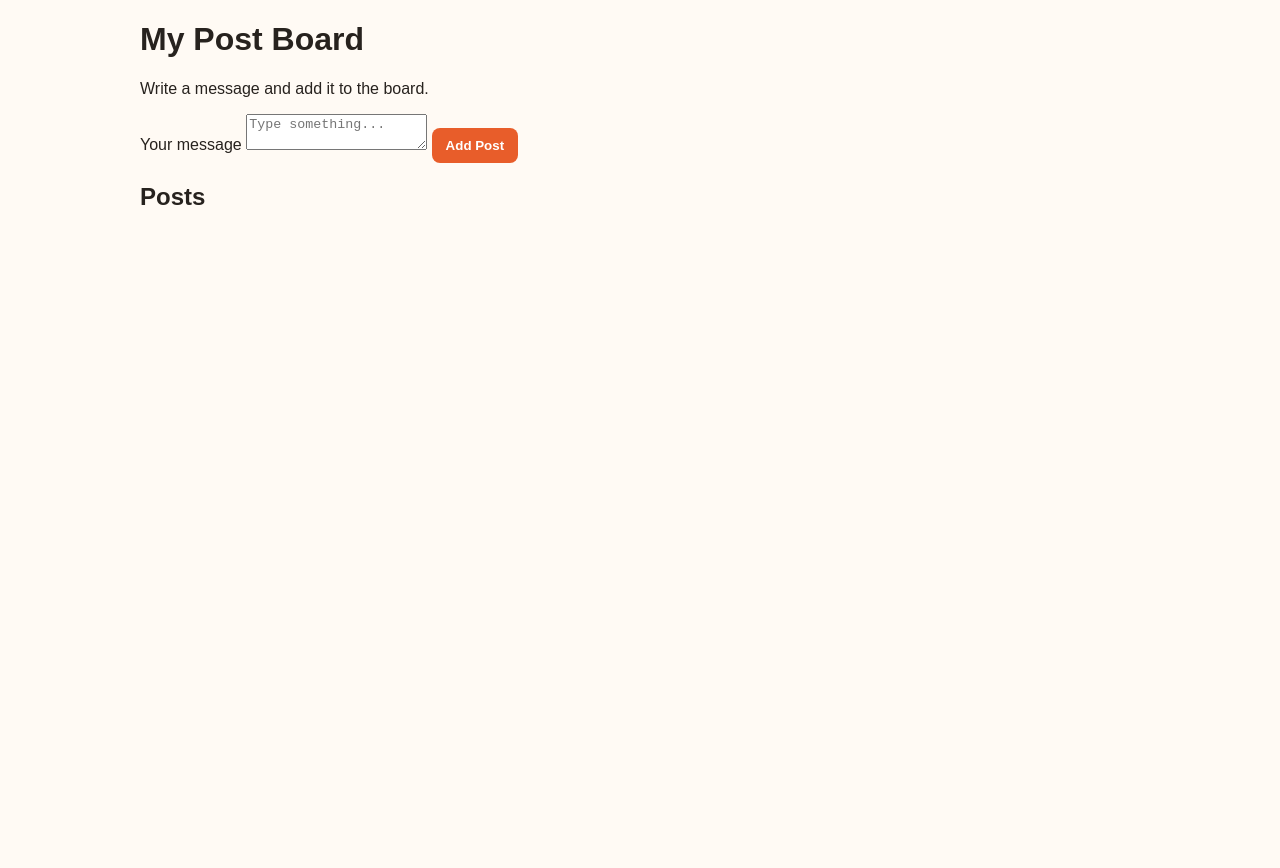
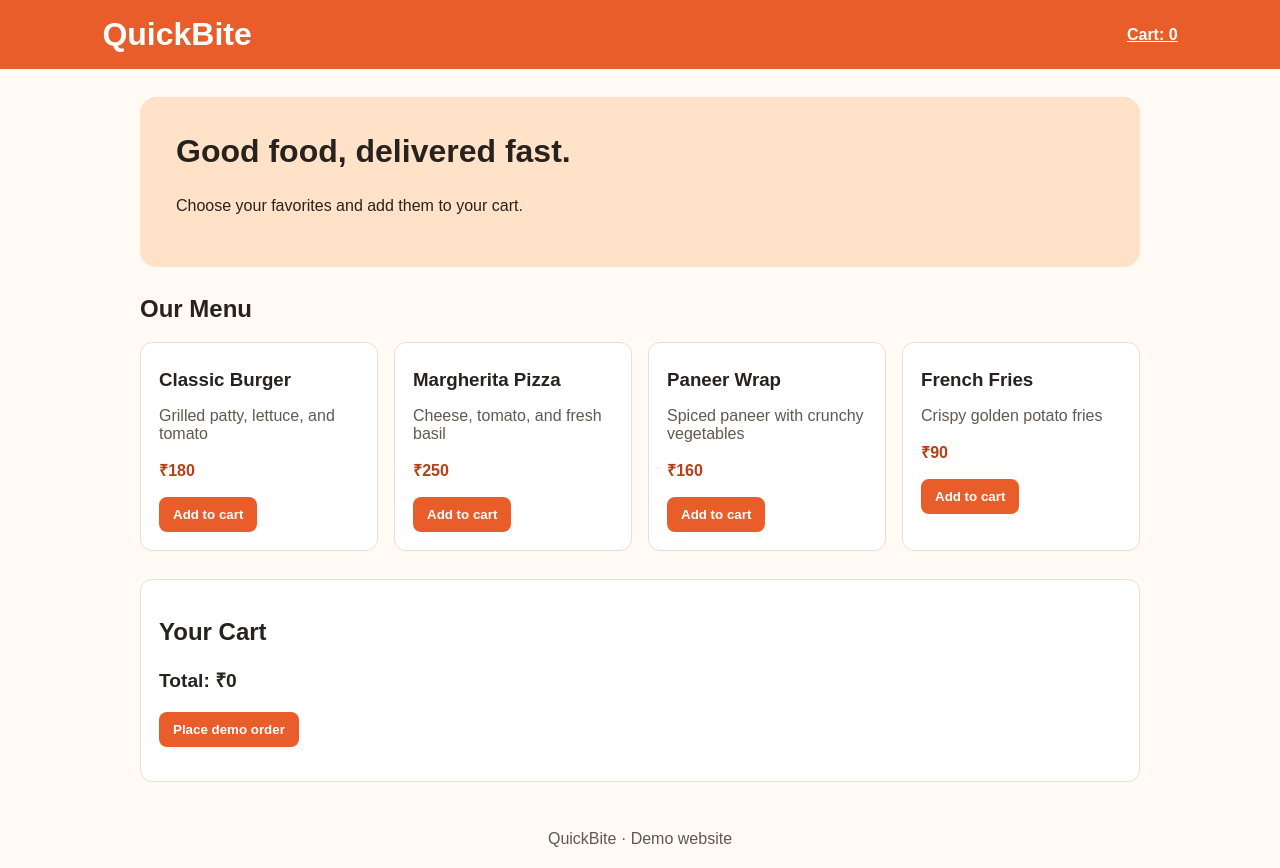
Before and after one commit to vetrivel2203/fswd-ex-2-a, a plain HTML site: page index.html in a window 1280 px wide. Before the commit the page ends 800 px from the top, so only its background shows below. Drawn offline with Linux system fonts and the light colour scheme.

Commit message:
Update index.html

```diff
--- a/index.html
+++ b/index.html
@@ -3,25 +3,36 @@
 <head>
   <meta charset="UTF-8">
   <meta name="viewport" content="width=device-width, initial-scale=1.0">
-  <title>Simple Post Board</title>
+  <title>QuickBite Food Delivery</title>
   <link rel="stylesheet" href="style.css">
   <script src="script.js" defer></script>
 </head>
 <body>
-  <main class="container">
-    <h1>My Post Board</h1>
-    <p>Write a message and add it to the board.</p>
+  <header class="header">
+    <h1>QuickBite</h1>
+    <a href="#cart">Cart: <span id="cart-count">0</span></a>
+  </header>
 
-    <form id="postForm">
-      <label for="postText">Your message</label>
-      <textarea id="postText" placeholder="Type something..." required></textarea>
-      <button type="submit">Add Post</button>
-    </form>
+  <main>
+    <section class="hero">
+      <h2>Good food, delivered fast.</h2>
+      <p>Choose your favorites and add them to your cart.</p>
+    </section>
 
     <section>
-      <h2>Posts</h2>
-      <ul id="posts"></ul>
+      <h2>Our Menu</h2>
+      <div id="menu" class="menu"></div>
+    </section>
+
+    <section id="cart" class="cart">
+      <h2>Your Cart</h2>
+      <ul id="cart-items"></ul>
+      <p class="total">Total: ₹<span id="cart-total">0</span></p>
+      <button id="place-order">Place demo order</button>
+      <p id="message" aria-live="polite"></p>
     </section>
   </main>
+
+  <footer>QuickBite · Demo website</footer>
 </body>
 </html>
```
